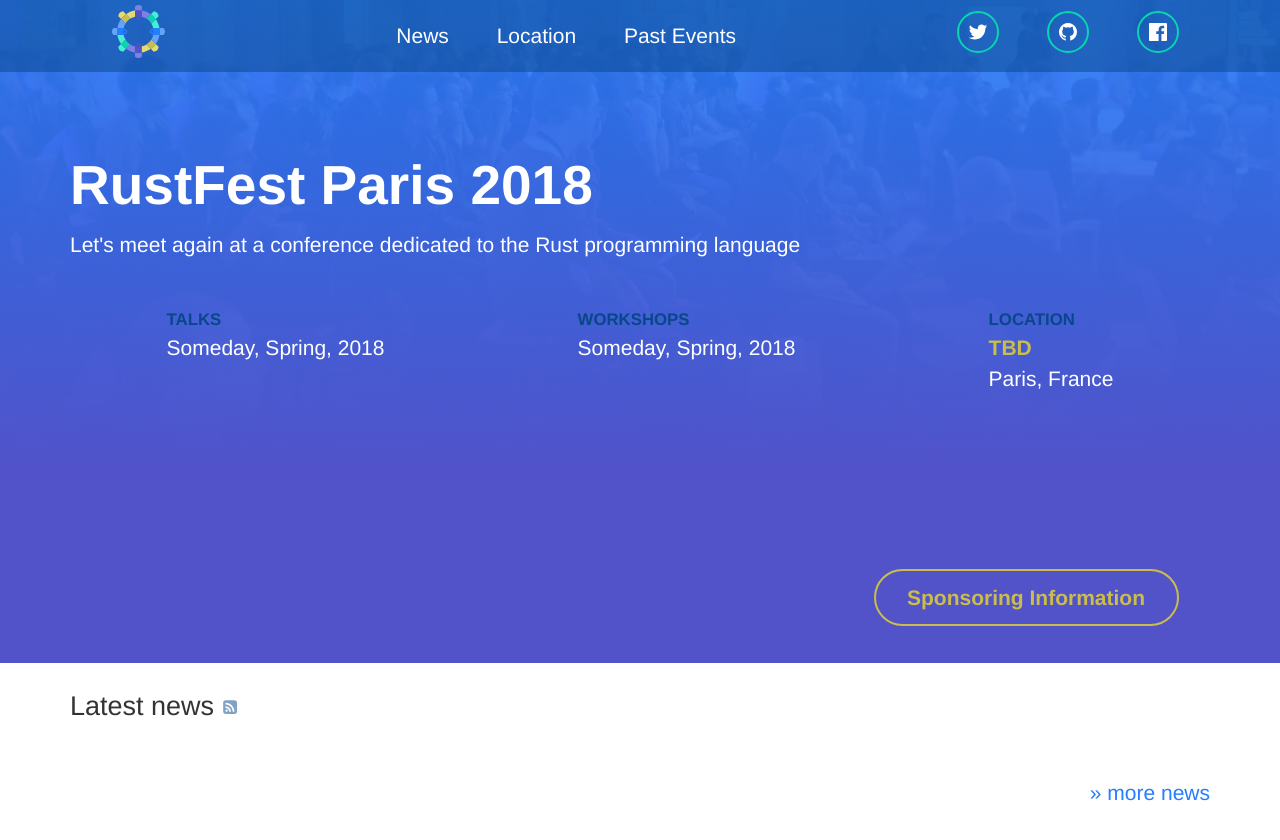
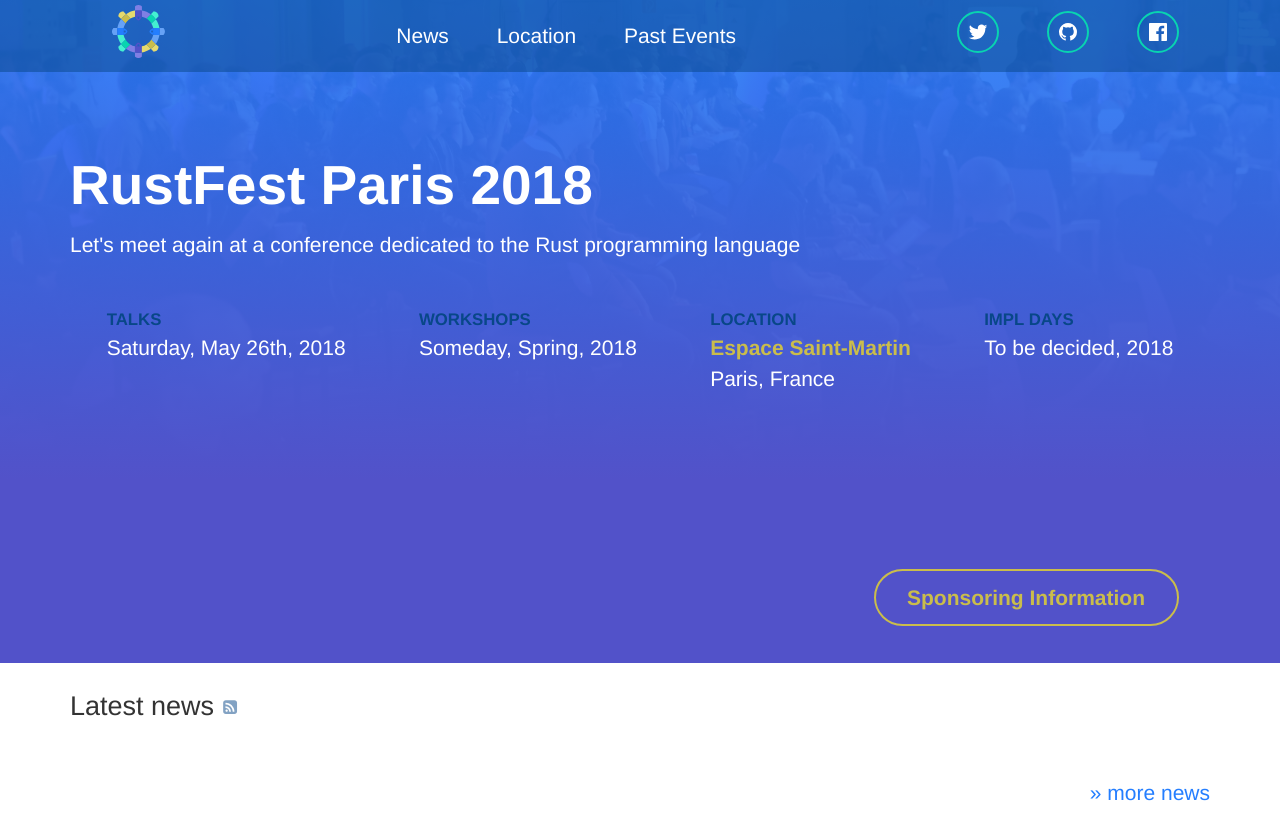
Before and after one commit to RustFestEU/paris.rustfest.eu, a Jekyll site: the page built from index.html, in a window 1280 px wide and 900 px high. Shown: the top 840 px of the window. Built offline with Jekyll 4.4.1, drawn with Linux system fonts in a browser that asks for light colours; nearby versions of some CDN libraries.

Commit message:
Prepare for impl days

```diff
--- a/_config.yml
+++ b/_config.yml
@@ -13,13 +13,14 @@
 socialImageSrc: "/assets/favicons/logo.png"
 
 location:
-  venue: "TBD"
+  venue: "Espace Saint-Martin"
   city: "Paris"
   country: "France"
 dates:
   year: "2018"
-  talks: "Someday, Spring"
+  talks: "Saturday, May 26th"
   workshops: "Someday, Spring"
+  impl_days: "To be decided"
 
 # Page Settings
 owner: "asquera Event UG"
--- a/index.html
+++ b/index.html
@@ -32,6 +32,14 @@
           </address>
         </p>
       </div>
+
+      <div>
+        <p class="desc">Impl Days</p>
+        <p>
+          {{site.dates.impl_days}}, {{site.dates.year}}
+        </p>
+      </div>
+
     </div>
 
     <!--
```
